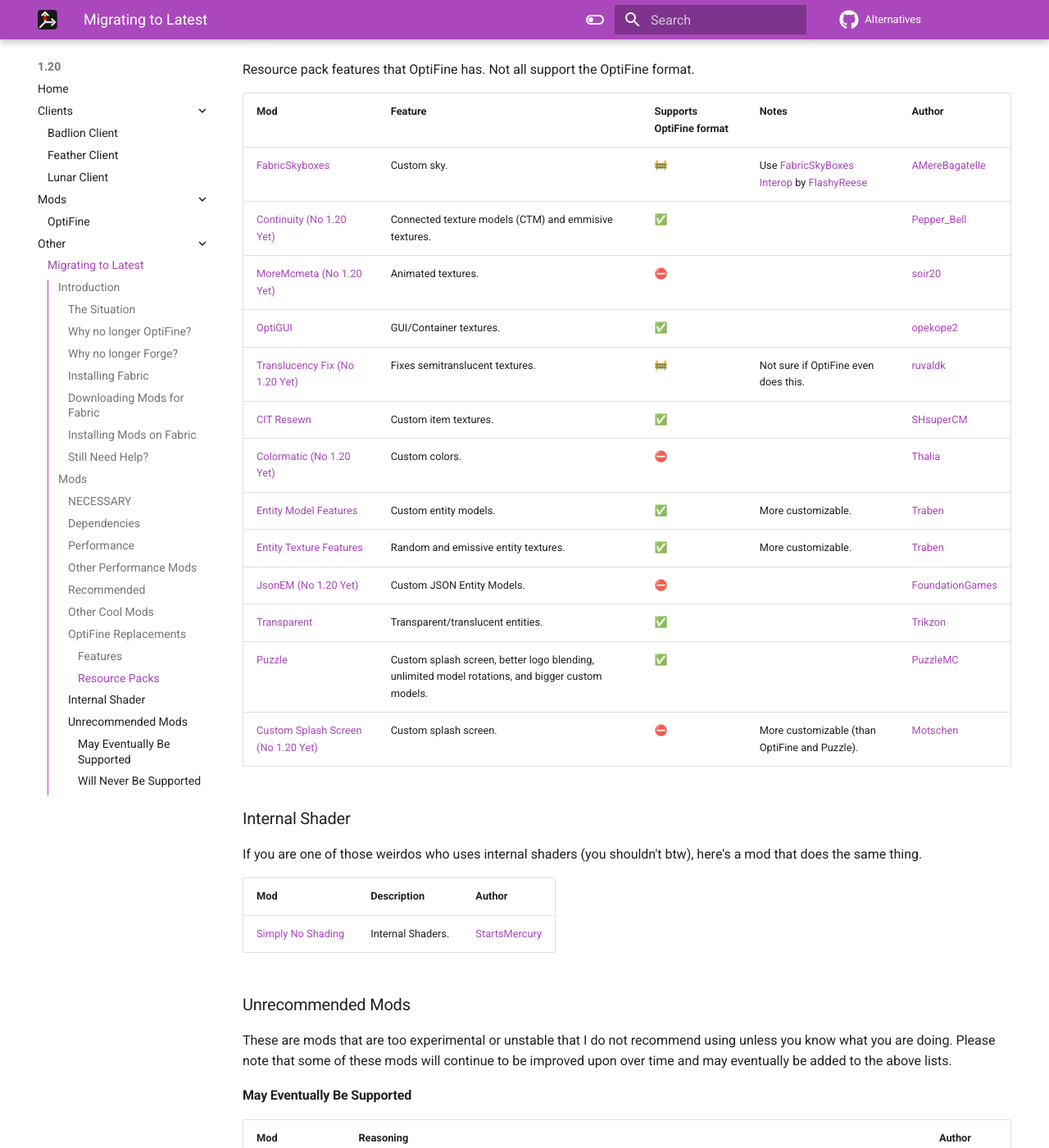
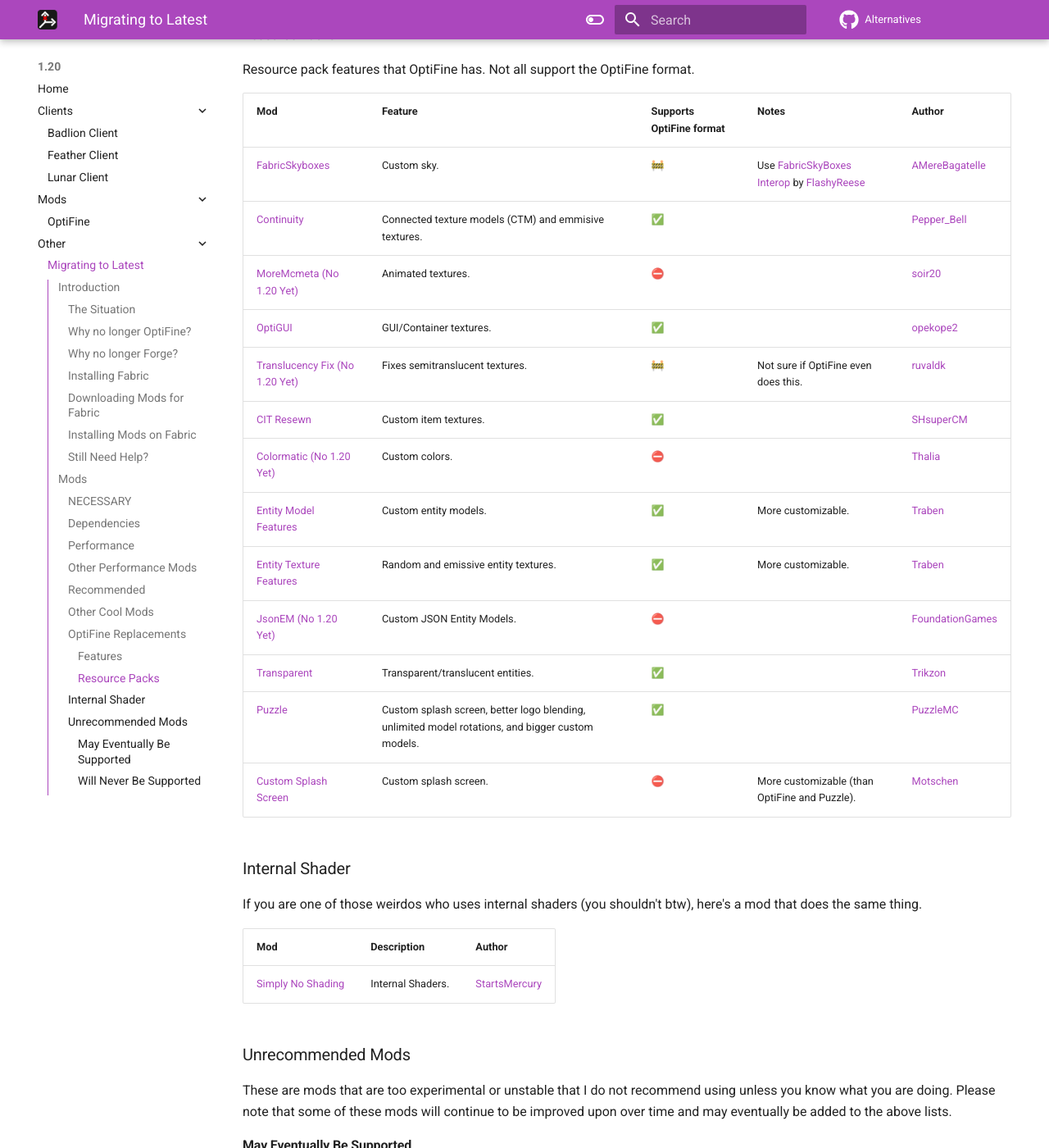
Before and after one commit to MicrocontrollersDev/Alternatives, an MkDocs documentation site: the page built from docs/latest/migrating.md, in a window 1280 px wide and 1400 px high, scrolled down 7684 px. Shown: the whole window at 82% size. Built offline with MkDocs 1.6.1 and Material for MkDocs 9.7.7, drawn with Linux system fonts in a browser that asks for light colours; comment, search, counter and statistics services are not loaded; some of the changed text lies outside the part shown.

Commit message:
some more 1.20

```diff
--- a/docs/latest/migrating.md
+++ b/docs/latest/migrating.md
@@ -103,7 +103,7 @@
 | [Cloth Config](https://modrinth.com/mod/cloth-config) | Several mods | [Shedaniel](https://github.com/shedaniel) |
 | [MaLiLib (No 1.20 Yet)](https://www.curseforge.com/minecraft/mc-mods/malilib) | Litematica, MiniHUD | [Matti Ruohonen](https://github.com/maruohon) |
 | [Ash API](https://modrinth.com/mod/ash-api) | Transparent. | [Trikzon](https://github.com/Trikzon) |
-| [Searchables (No 1.20 Yet)](https://www.curseforge.com/minecraft/mc-mods/searchables) | Controlling | [Jaredllll08](https://github.com/jaredlll08) |
+| [Searchables](https://www.curseforge.com/minecraft/mc-mods/searchables) | Controlling | [Jaredllll08](https://github.com/jaredlll08) |
 | [DarkKore (No 1.20 Yet)](https://modrinth.com/mod/darkkore) | KronHUD, BetterBlockOutlines | [DarkKronicle](https://github.com/DarkKronicle) |
 
 ### Performance
@@ -224,7 +224,7 @@
 | Mod | Feature | Supports OptiFine format| Notes | Author |
 | --- | --- | --- | --- | --- |
 | [FabricSkyboxes](https://modrinth.com/mod/fabricskyboxes) | Custom sky. | 🚧 | Use [FabricSkyBoxes Interop](https://modrinth.com/mod/fabricskyboxes-interop) by [FlashyReese](https://github.com/FlashyReese) | [AMereBagatelle](https://modrinth.com/user/ifLBWnLs) |
-| [Continuity (No 1.20 Yet)](https://modrinth.com/mod/continuity) | Connected texture models (CTM) and emmisive textures. | ✅ | | [Pepper_Bell](https://github.com/PepperCode1) |
+| [Continuity](https://modrinth.com/mod/continuity) | Connected texture models (CTM) and emmisive textures. | ✅ | | [Pepper_Bell](https://github.com/PepperCode1) |
 | [MoreMcmeta (No 1.20 Yet)](https://modrinth.com/mod/moremcmeta) | Animated textures. | ⛔ | | [soir20](https://github.com/soir20) |
 | [OptiGUI](https://modrinth.com/mod/optigui) | GUI/Container textures. | ✅ | | [opekope2](https://github.com/opekope2) |
 | [Translucency Fix (No 1.20 Yet)](https://modrinth.com/mod/translucencyfix) | Fixes semitranslucent textures. | 🚧 | Not sure if OptiFine even does this. | [ruvaldk](https://github.com/ruvaldak) |
@@ -235,7 +235,7 @@
 | [JsonEM (No 1.20 Yet)](https://modrinth.com/mod/jsonem) | Custom JSON Entity Models. | ⛔ | | [FoundationGames](https://github.com/FoundationGames) |
 | [Transparent](https://modrinth.com/mod/transparent) | Transparent/translucent entities. | ✅ | | [Trikzon](https://github.com/Trikzon) |
 | [Puzzle](https://modrinth.com/mod/puzzle) | Custom splash screen, better logo blending, unlimited model rotations, and bigger custom models. | ✅ | | [PuzzleMC](https://github.com/PuzzleMC) |
-| [Custom Splash Screen (No 1.20 Yet)](https://modrinth.com/mod/custom-splash-screen) | Custom splash screen. | ⛔ | More customizable (than OptiFine and Puzzle). | [Motschen](https://github.com/Motschen) |
+| [Custom Splash Screen](https://modrinth.com/mod/custom-splash-screen) | Custom splash screen. | ⛔ | More customizable (than OptiFine and Puzzle). | [Motschen](https://github.com/Motschen) |
 
 ### Internal Shader
 
```
